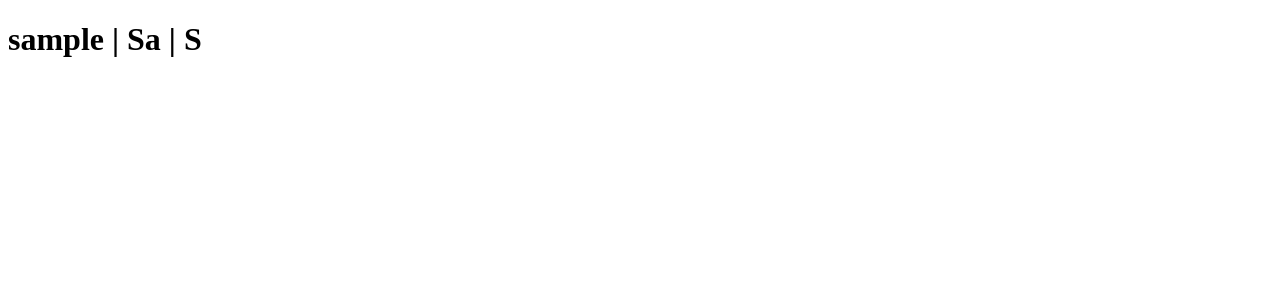
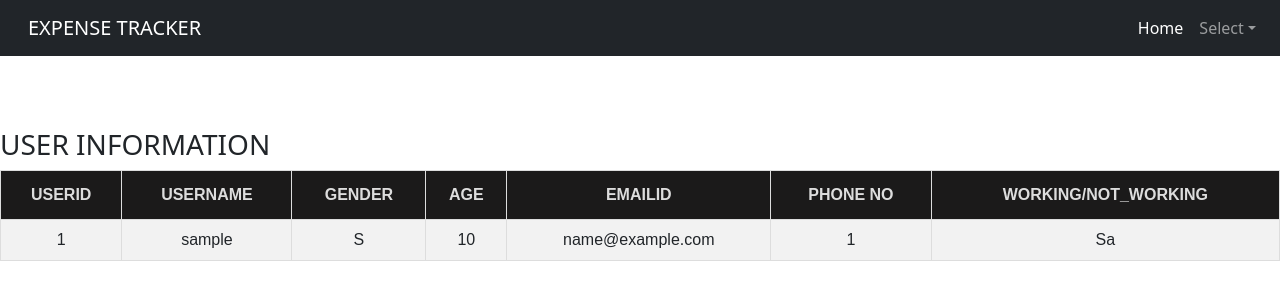
Before and after one commit to ShaluSenthilnathan/EXPENSE_TRACKER, a Django app: page /viewuserdata in a window 1280 px wide. Shown: the top 300 px of the page. Run offline with Django 4.2, Linux system fonts and the light colour scheme; tables that the repository leaves empty hold one stand-in row (values such as "Sample post").

Commit message:
added table

```diff
--- a/EXPENSE_TRACKER_DJANGO_FILES/templates/viewuserdata.html
+++ b/EXPENSE_TRACKER_DJANGO_FILES/templates/viewuserdata.html
@@ -5,14 +5,97 @@
     <meta http-equiv="X-UA-Compatible" content="IE=edge">
     <meta name="viewport" content="width=device-width, initial-scale=1.0">
     <title>View Data</title>
+    <link rel="stylesheet" href="https://cdn.jsdelivr.net/npm/bootstrap@5.2.3/dist/css/bootstrap.rtl.min.css" integrity="sha384-DOXMLfHhQkvFFp+rWTZwVlPVqdIhpDVYT9csOnHSgWQWPX0v5MCGtjCJbY6ERspU" crossorigin="anonymous">
 </head>
 
+
     <body>
+        <nav class="navbar navbar-expand-lg navbar-dark bg-dark">
+            <div class="container-fluid">
+              <a class="navbar-brand" href="#">EXPENSE TRACKER</a>
+              <button class="navbar-toggler" type="button" data-bs-toggle="collapse" data-bs-target="#navbarSupportedContent" aria-controls="navbarSupportedContent" aria-expanded="false" aria-label="Toggle navigation">
+                <span class="navbar-toggler-icon"></span>
+              </button>
+              <div class="collapse navbar-collapse" id="navbarSupportedContent">
+                <ul class="navbar-nav me-auto mb-2 mb-lg-0">
+                  <li class="nav-item">
+                    <a class="nav-link active" aria-current="page" href="/">Home</a>
+                  </li>
+
+                  <li class="nav-item dropdown">
+                    <a class="nav-link dropdown-toggle" href="#" role="button" data-bs-toggle="dropdown" aria-expanded="false">
+                      Select
+                    </a>
+                    <ul class="dropdown-menu">
+                      <li><a class="dropdown-item" href="/viewuserdata">USER INFORMATION</a></li>
+                      <li><a class="dropdown-item" href="/viewincomesources">INCOME SOURCES</a></li>
+                      <li><a class="dropdown-item" href="/viewmonthlyexpenses">MONTHLY EXPENSES</a></li>
+                      <li><a class="dropdown-item" href="/viewbankdata">BANK DATA</a></li>
+
+                    </ul>
+                  </li>
+
+                </ul>
+
+              </div>
+            </div>
+        </nav>
+
+       <br><br><br>
        <div>
-        {% for obj in user %}
-            <h1>{{ obj.username }} | {{obj.working_or_not}} | {{obj.gender}}</h1>
-        {% endfor %}
-       </div>
+        <style>
+            #customers {
+              font-family: Arial, Helvetica, sans-serif;
+              border-collapse: collapse;
+              width: 100%;
+            }
+
+            #customers td, #customers th {
+              border: 1px solid #ddd;
+              padding: 8px;
+            }
+
+            #customers tr:nth-child(even){background-color: #f2f2f2;}
+
+            #customers tr:hover {background-color: #f2f2f2;}
+
+            #customers th {
+              padding-top: 12px;
+              padding-bottom: 12px;
+              text-align: center;
+              background-color: #1b1a1a;
+              color: #ddd;
+            }
+            </style>
+            <body>
+
+            <h3>USER INFORMATION</h3>
+
+            <table id="customers" style="text-align:center">
+              <tr style="text-align:center">
+                <th>USERID</th>
+                <th>USERNAME</th>
+                <th>GENDER</th>
+                <th>AGE</th>
+                <th>EMAILID</th>
+                <th>PHONE NO</th>
+                <th>WORKING/NOT_WORKING</th>
+              </tr>
+              {% for obj in user %}
+              <tr>
+                <td>{{obj.user_id}}</td>
+                <td>{{obj.username}}</td>
+                <td>{{obj.gender}}</td>
+                <td>{{obj.age}}</td>
+                <td>{{obj.email}}</td>
+                <td>{{obj.phone_no}}</td>
+                <td>{{obj.working_or_not}}</td>
+              </tr>
+              {% endfor %}
+            </table>
+
+        </body>
+    </div>
     </body>
 
 
```
